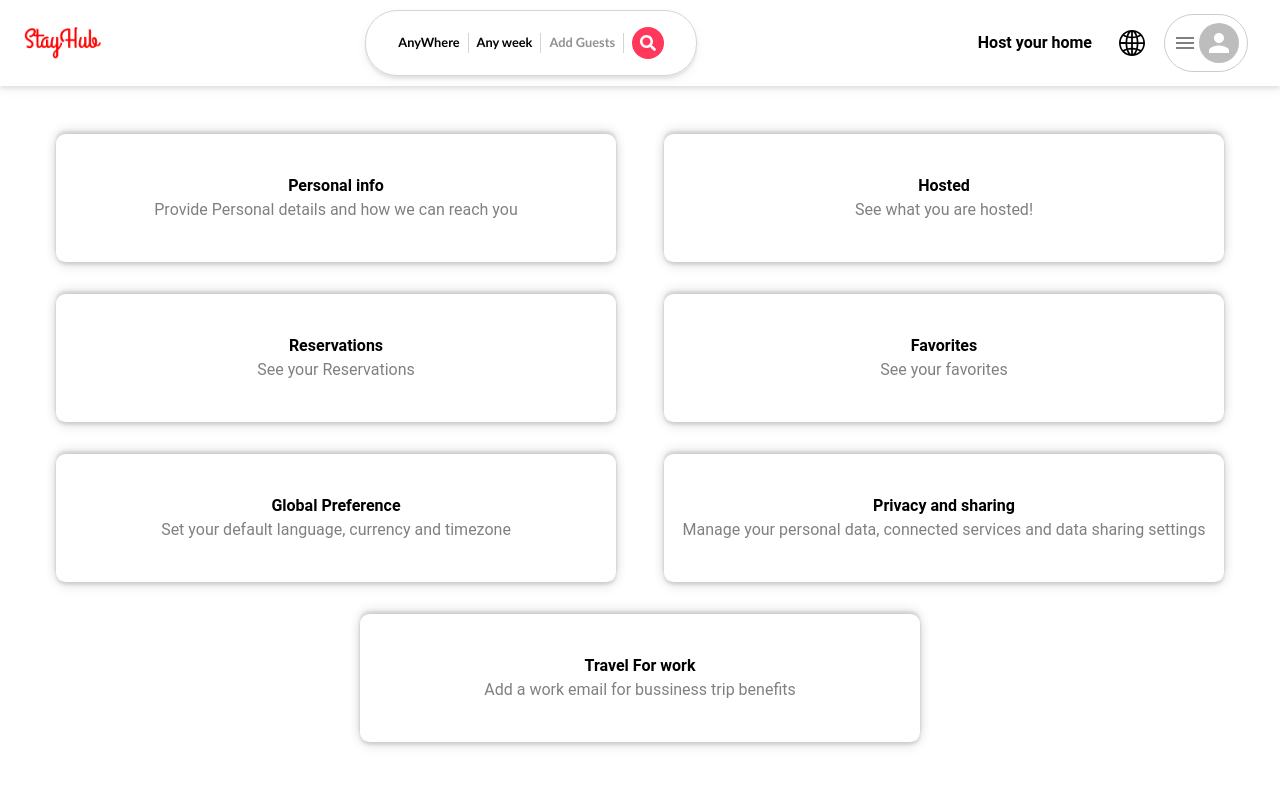
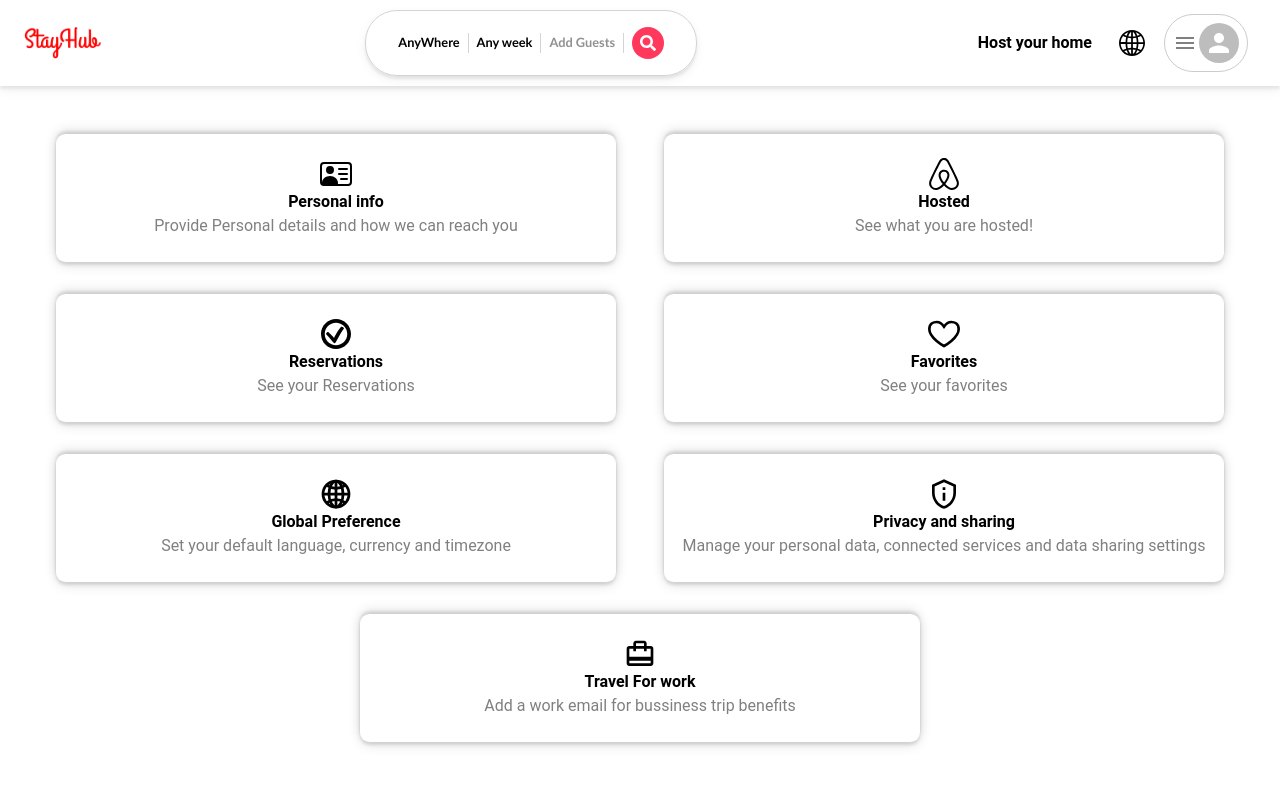
Before and after one commit to dilshadbasith/stay-hub-project, a React (Vite) app: page /userprofile in a window 1280 px wide. Shown: the top 786 px of the page. Built offline with nearby package versions, Linux system fonts and the light colour scheme; no server answers.

Commit message:
some new updates

```diff
--- a/src/App.jsx
+++ b/src/App.jsx
@@ -32,6 +32,8 @@ function App() {
   const [loginOpen, setLoginOpen] = React.useState(false);
   const handleLoginOpen = () => setLoginOpen((cur) => !cur);
   const [searchs, setSearchs] = useState("");
+  const [favorites,setFavorites]=useState([])
+
 
 
   return (
@@ -50,7 +52,9 @@ function App() {
           cards,
           setCards,
           searchs,
-          setSearchs
+          setSearchs,
+          favorites,
+          setFavorites
         }}
       >
 
--- a/src/Components/Icons/Icons.css
+++ b/src/Components/Icons/Icons.css
@@ -113,12 +113,13 @@
     width: 40px;
     height: 40px;
     cursor: pointer;
-    background-color: #fff; /* Set background color as needed */
-    color: #000; /* Set text color as needed */
+    background-color: #fff;
+    color: #000;
     font-size: 20px;
-    border: 1px solid #ccc; /* Add border for a stylish look */
-    border-radius: 5px; /* Add border radius for a rounded look */
-    /* z-index: -1; */
+    border: 2px solid #ccc;
+    border-radius: 50%;
+    padding: 1.3rem;
+
   }
 
   .left-arrow {
--- a/src/Components/UserComponent/Favorites.jsx
+++ b/src/Components/UserComponent/Favorites.jsx
@@ -1,4 +1,4 @@
-import React, { useEffect, useState } from 'react'
+import React, { useContext, useEffect, useState } from 'react'
 import Navigationbar from '../Header/Navigationbar'
 import {
     Card,
@@ -10,11 +10,13 @@ import {
   } from "@material-tailwind/react";
 import Axios from '../../lib/Axios';
 import { useCookies } from 'react-cookie';
+import { myContext } from '../Context';
 
 
 function Favorites() {
-    const [favorites,setFavorites]=useState([])
+    // const [favorites,setFavorites]=useState([])
   const [cookies] = useCookies(["access_token"]);
+  const {favorites,setFavorites}=useContext(myContext)
 
 
     async function Fav(){
--- a/src/Components/UserComponent/PersonalInfo.jsx
+++ b/src/Components/UserComponent/PersonalInfo.jsx
@@ -11,6 +11,12 @@ import Navigationbar from "../Header/Navigationbar";
 import { Loading } from "../RentPage/Loading";
 import { FaEdit } from "react-icons/fa";
 import { EditingModal } from "../Modals/EditingModal";
+import {
+  Dialog,
+  DialogHeader,
+  DialogBody,
+} from "@material-tailwind/react";
+import { IoClose } from "react-icons/io5";
 
 function PersonalInfo() {
   const { currentUser } = useSelector((state) => state.user);
@@ -23,6 +29,9 @@ function PersonalInfo() {
   const fileRef = useRef(null);
   const [cookies] = useCookies(["access_token"]);
   const dispatch = useDispatch();
+//for modal
+  const [open, setOpen] = React.useState(false);
+  const handleOpen = () => setOpen((cur) => !cur);
 
   // console.log(currentUser._id);
 
@@ -70,7 +79,22 @@ function PersonalInfo() {
           hidden
           accept="image/*"
         />
-        <Avatar sx={{ width: 100, height: 100 }} src={currentUser?.image} />
+        <Avatar sx={{ width: 100, height: 100 }} src={currentUser?.image} onClick={handleOpen}/>
+{/* ////////////////dialog////////////// */}
+
+        <Dialog  open={open} handler={handleOpen}>
+        <DialogHeader className="justify-between">
+        <IoClose onClick={handleOpen}/>
+        </DialogHeader>
+        <DialogBody>
+          <img
+            alt="nature"
+            className="h-[30rem] w-[35rem] rounded-lg object-cover object-center"
+            src={currentUser?.image}
+          />
+        </DialogBody>
+      </Dialog>
+{/* ////////////////dialog////////////// */}
         <TbCameraPlus
           style={{
             fontSize: "1.5rem",
--- a/src/Components/UserComponent/Profile.css
+++ b/src/Components/UserComponent/Profile.css
@@ -8,7 +8,10 @@
     flex-direction: column;
     align-items: center;
     border-radius: .6rem;
+    position: relative;
+    cursor: pointer;
 }
+
 .profile-main-div{
     padding: 3rem;
     display: flex;
--- a/src/Components/UserComponent/UserProfile.jsx
+++ b/src/Components/UserComponent/UserProfile.jsx
@@ -1,55 +1,75 @@
-import React from 'react'
-import '../UserComponent/Profile.css'
-import { Avatar } from '@mui/material'
-import { useSelector } from 'react-redux'
-import { useNavigate } from 'react-router-dom';
-import Navigationbar from '../Header/Navigationbar';
+import React from "react";
+import "../UserComponent/Profile.css";
+import { Avatar } from "@mui/material";
+// import { useSelector } from 'react-redux'
+import { useNavigate } from "react-router-dom";
+import Navigationbar from "../Header/Navigationbar";
+import { BsPersonVcard } from "react-icons/bs";
+import { SiAirbnb } from "react-icons/si";
+import { GiConfirmed } from "react-icons/gi";
+import { GrFavorite } from "react-icons/gr";
+import { IoGlobeSharp } from "react-icons/io5";
+import { MdOutlinePrivacyTip } from "react-icons/md";
+import { MdCardTravel } from "react-icons/md";
 
 
 function UserProfile() {
-    const {currentUser}= useSelector((state)=>state.user);
-    const navigate = useNavigate()
+  //  const {currentUser}= useSelector((state)=>state.user);
+  const navigate = useNavigate();
+
+
 
   return (
-    <div><Navigationbar/>
-    <div className='profile-main-div'>
-        <div className='sub-card' onClick={()=>navigate('/personal-info')}>
-           <h1 className='sub-card-h1'>Personal info</h1>
-           <p style={{color:"gray"}}>Provide Personal details and how we can reach you</p>
+    <div>
+      <Navigationbar />
+      <div className="profile-main-div">
+        <div className="sub-card" onClick={() => navigate("/personal-info")}>
+          <BsPersonVcard style={{ fontSize: "2rem" }} />
+          <h1 className="sub-card-h1">Personal info</h1>
+          <p style={{ color: "gray" }}>
+            Provide Personal details and how we can reach you
+          </p>
         </div>
-        <div className='sub-card' onClick={()=>navigate('/userlisting')}>
-           <h1 className='sub-card-h1'>Hosted</h1>
-           <p style={{color:"gray"}}>See what you are hosted!</p>
-
+        <div className="sub-card" onClick={() => navigate("/userlisting")}>
+          <SiAirbnb style={{ fontSize: "2rem" }} />
+          <h1 className="sub-card-h1">Hosted</h1>
+          <p style={{ color: "gray" }}>See what you are hosted!</p>
         </div>
-        <div className='sub-card' onClick={()=>navigate('/trips')}>
-           <h1 className='sub-card-h1'>Reservations</h1>
-           <p style={{color:"gray"}}>See your Reservations</p>
-
+        <div className="sub-card" onClick={() => navigate("/trips")}>
+        <GiConfirmed  style={{ fontSize: "2rem" }}/>
+          <h1 className="sub-card-h1">Reservations</h1>
+          <p style={{ color: "gray" }}>See your Reservations</p>
         </div>
-        <div className='sub-card' onClick={()=>navigate('/favorites')}>
-           <h1 className='sub-card-h1'>Favorites</h1>
-           <p style={{color:"gray"}}>See your favorites</p>
-
+        <div className="sub-card" onClick={() => navigate("/favorites")}>
+        <GrFavorite style={{ fontSize: "2rem" }}/>
+          <h1 className="sub-card-h1">Favorites</h1>
+          <p style={{ color: "gray" }}>See your favorites</p>
         </div>
-        <div className='sub-card' >
-           <h1 className='sub-card-h1'>Global Preference</h1>
-           <p style={{color:"gray"}}>Set your default language, currency and timezone</p>
-
+        <div className="sub-card">
+        <IoGlobeSharp style={{ fontSize: "2rem" }}/>
+          <h1 className="sub-card-h1">Global Preference</h1>
+          <p style={{ color: "gray" }}>
+            Set your default language, currency and timezone
+          </p>
         </div>
-        <div className='sub-card' >
-           <h1 className='sub-card-h1'>Privacy and sharing</h1>
-           <p style={{color:"gray"}}>Manage your personal data, connected services and data sharing settings</p>
-
+        <div className="sub-card">
+        <MdOutlinePrivacyTip style={{ fontSize: "2rem" }}/>
+          <h1 className="sub-card-h1">Privacy and sharing</h1>
+          <p style={{ color: "gray" }}>
+            Manage your personal data, connected services and data sharing
+            settings
+          </p>
         </div>
-        <div className='sub-card' >
-           <h1 className='sub-card-h1'>Travel For work</h1>
-           <p style={{color:"gray"}}>Add a work email for bussiness trip benefits</p>
-
+        <div className="sub-card">
+        <MdCardTravel style={{ fontSize: "2rem" }}/>
+          <h1 className="sub-card-h1">Travel For work</h1>
+          <p style={{ color: "gray" }}>
+            Add a work email for bussiness trip benefits
+          </p>
         </div>
+      </div>
     </div>
-    </div>
-  )
+  );
 }
 
-export default UserProfile
+export default UserProfile;
```
Also changed, not shown: src/Components/Cards/Card.jsx (+158 -19 lines).
